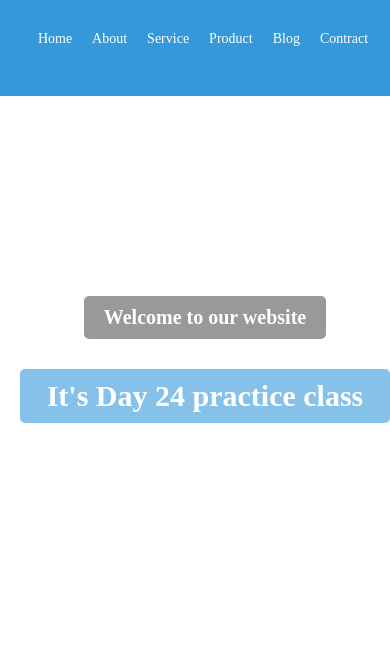
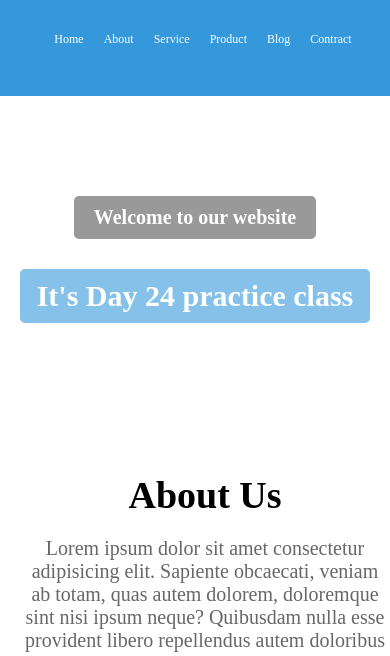
Before and after one commit to mominul1980/video-responsive-web-site-38, a plain HTML site: page index.html in a window 390 px wide. Shown: the part 180-836 px from the top of the page. Drawn offline with nearby package versions, Linux system fonts and the light colour scheme; files that its build step writes are made by us from their sources.

Commit message:
Update responsive.scss

```diff
--- a/css/responsive.scss
+++ b/css/responsive.scss
@@ -81,13 +81,22 @@
              li {
                  a {
                      padding: 0 10px;
-                     font-size: 14px;
+                     font-size: 12px;
                      border-right: none;
 
                  }
              }
          }
      }
+    }
+	  .banner {
+        padding: 100px 0;
+        .fixed_width {
+            padding: 0 20px;
+        }
+        .banner_caption {
+
+        }
     }
 
     .blog_left_content {
```
